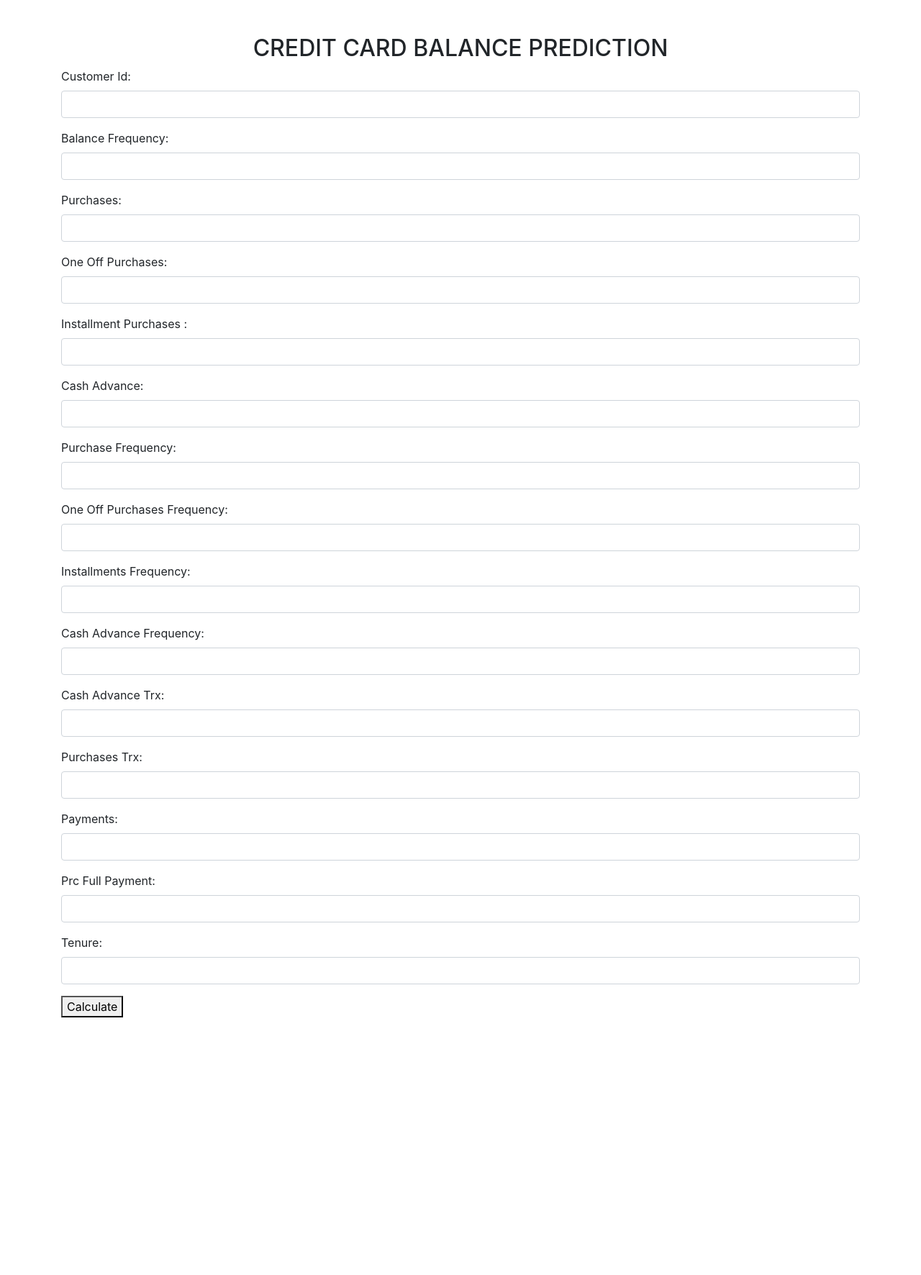
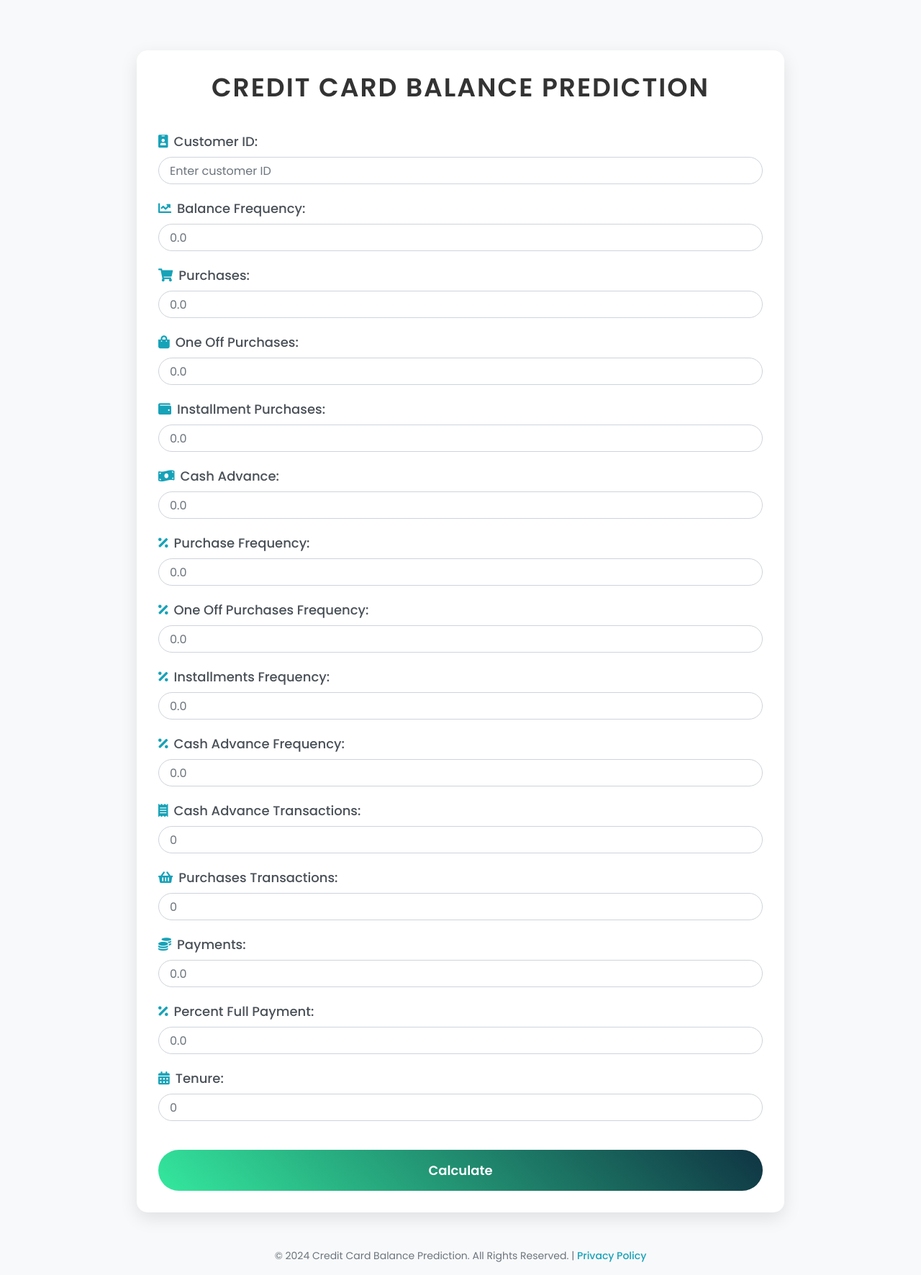
Before and after one commit to jerome-05/MLWITHFLASK, a Flask app: page / in a window 1280 px wide. Shown: the whole page at 72% size. Before the commit the page ends 1414 px from the top, so only its background shows below. Run offline with Flask 3, Linux system fonts and the light colour scheme; parts of the project's set-up code (start-up, migrations or seed data) failed here and were passed over; some libraries are stand-ins or nearby versions.

Commit message:
index.html

```diff
--- a/jk/templates/index.html
+++ b/jk/templates/index.html
@@ -1,82 +1,218 @@
 <!DOCTYPE html>
 <html lang="en">
+
 <head>
     <meta charset="UTF-8">
     <meta name="viewport" content="width=device-width, initial-scale=1.0">
     <title>Credit Balance Prediction</title>
     <link rel="stylesheet" href="https://maxcdn.bootstrapcdn.com/bootstrap/4.5.2/css/bootstrap.min.css">
+    <link href="https://fonts.googleapis.com/css2?family=Poppins:wght@400;500;600&display=swap" rel="stylesheet">
+    <link rel="stylesheet" href="https://cdnjs.cloudflare.com/ajax/libs/font-awesome/5.15.4/css/all.min.css">
+    <style>
+        body {
+            background-color: #f8f9fa;
+            font-family: 'Poppins', sans-serif;
+            color: #333;
+        }
+
+        .container {
+            background-color: #ffffff;
+            padding: 30px;
+            border-radius: 15px;
+            box-shadow: 0 8px 25px rgba(0, 0, 0, 0.1);
+            max-width: 900px;
+            margin-top: 70px;
+        }
+
+        h2 {
+            color: #333;
+            font-weight: bold;
+            text-align: center;
+            margin-bottom: 40px;
+            font-size: 36px;
+            text-transform: uppercase;
+            letter-spacing: 2px;
+        }
+
+        .form-group label {
+            font-weight: 500;
+            color: #495057;
+            font-size: 18px;
+        }
+
+        .form-group i {
+            margin-right: 8px;
+            color: #17a2b8;
+        }
+
+        .form-control {
+            background-color: rgba(255, 255, 255, 0.9);
+            color: #495057;
+            border: 1px solid #ced4da;
+            border-radius: 30px;
+            padding: 15px;
+            margin-bottom: 20px;
+            transition: background-color 0.3s ease;
+        }
+
+        .form-control:focus {
+            background-color: rgba(255, 255, 255, 1);
+            outline: none;
+            box-shadow: 0 0 5px rgba(0, 123, 255, 0.25);
+        }
+
+        button[type="submit"] {
+            background-image: linear-gradient(45deg, #34e89e, #0f3443);
+            color: white;
+            border: none;
+            padding: 15px 30px;
+            border-radius: 30px;
+            font-size: 18px;
+            font-weight: 600;
+            transition: transform 0.3s ease, background-color 0.3s ease;
+            width: 100%;
+            margin-top: 20px;
+        }
+
+        button[type="submit"]:hover {
+            transform: translateY(-5px);
+            background-image: linear-gradient(45deg, #0f3443, #34e89e);
+        }
+
+        .card {
+            margin-top: 40px;
+            padding: 20px;
+            border-radius: 15px;
+            background-color: #ffe066;
+            box-shadow: 0 6px 15px rgba(0, 0, 0, 0.1);
+        }
+
+        .card h4 {
+            color: #212529;
+            font-weight: bold;
+            text-align: center;
+        }
+
+        footer {
+            text-align: center;
+            margin-top: 50px;
+            font-size: 14px;
+            color: #6c757d;
+        }
+
+        footer a {
+            color: #17a2b8;
+            text-decoration: none;
+            font-weight: 500;
+        }
+
+        footer a:hover {
+            text-decoration: underline;
+        }
+
+        @media screen and (max-width: 768px) {
+            .container {
+                margin-top: 30px;
+                padding: 20px;
+            }
+
+            h2 {
+                font-size: 28px;
+            }
+
+            .form-control {
+                padding: 10px;
+            }
+
+            button[type="submit"] {
+                padding: 10px 20px;
+                font-size: 16px;
+            }
+        }
+    </style>
 </head>
+
 <body>
-    <div class="container mt-5">
-        <h2 class="text-center">CREDIT CARD BALANCE PREDICTION</h2>
+    <div class="container">
+        <h2>Credit Card Balance Prediction</h2>
         <form method="POST" action="/predict">
             <div class="form-group">
-                <label for="CUST_ID">Customer Id:</label>
-                <input type="number" class="form-control" name="CUST_ID" id="CUST_ID" required>
+                <label for="CUST_ID"><i class="fas fa-id-badge"></i>Customer ID:</label>
+                <input type="number" class="form-control" name="CUST_ID" id="CUST_ID" placeholder="Enter customer ID" required>
             </div>
             <div class="form-group">
-                <label for="BALANCE_FREQUENCY">Balance Frequency:</label>
-                <input type="number" class="form-control" name="BALANCE_FREQUENCY" id="BALANCE_FREQUENCY" step="0.001" required>
+                <label for="BALANCE_FREQUENCY"><i class="fas fa-chart-line"></i>Balance Frequency:</label>
+                <input type="number" class="form-control" name="BALANCE_FREQUENCY" id="BALANCE_FREQUENCY" step="0.001" placeholder="0.0" required>
             </div>
             <div class="form-group">
-                <label for="PURCHASES">Purchases:</label>
-                <input type="number" class="form-control" name="PURCHASES" id="PURCHASES" step="0.001" required>
+                <label for="PURCHASES"><i class="fas fa-shopping-cart"></i>Purchases:</label>
+                <input type="number" class="form-control" name="PURCHASES" id="PURCHASES" step="0.001" placeholder="0.0" required>
             </div>
             <div class="form-group">
-                <label for="ONEOFF_PURCHASES">One Off Purchases:</label>
-                <input type="number" class="form-control" name="ONEOFF_PURCHASES" id="ONEOFF_PURCHASES" step="0.001" required>
+                <label for="ONEOFF_PURCHASES"><i class="fas fa-shopping-bag"></i>One Off Purchases:</label>
+                <input type="number" class="form-control" name="ONEOFF_PURCHASES" id="ONEOFF_PURCHASES" step="0.001" placeholder="0.0" required>
             </div>
             <div class="form-group">
-                <label for="INSTALLMENTS_PURCHASES">Installment Purchases :</label>
-                <input type="number" class="form-control" name="INSTALLMENTS_PURCHASES" id="INSTALLMENTS_PURCHASES" step="0.001" required>
+                <label for="INSTALLMENTS_PURCHASES"><i class="fas fa-wallet"></i>Installment Purchases:</label>
+                <input type="number" class="form-control" name="INSTALLMENTS_PURCHASES" id="INSTALLMENTS_PURCHASES" step="0.001" placeholder="0.0" required>
             </div>
             <div class="form-group">
-                <label for="CASH_ADVANCE">Cash Advance:</label>
-                <input type="number" class="form-control" name="CASH_ADVANCE" id="CASH_ADVANCE" step="0.001" required>
+                <label for="CASH_ADVANCE"><i class="fas fa-money-bill-wave"></i>Cash Advance:</label>
+                <input type="number" class="form-control" name="CASH_ADVANCE" id="CASH_ADVANCE" step="0.001" placeholder="0.0" required>
             </div>
             <div class="form-group">
-                <label for="PURCHASES_FREQUENCY">Purchase Frequency:</label>
-                <input type="number" class="form-control" name="PURCHASES_FREQUENCY" id="PURCHASES_FREQUENCY" step="0.001" required>
+                <label for="PURCHASES_FREQUENCY"><i class="fas fa-percentage"></i>Purchase Frequency:</label>
+                <input type="number" class="form-control" name="PURCHASES_FREQUENCY" id="PURCHASES_FREQUENCY" step="0.001" placeholder="0.0" required>
             </div>
             <div class="form-group">
-                <label for="ONEOFF_PURCHASES_FREQUENCY">One Off Purchases Frequency:</label>
-                <input type="number" class="form-control" name="ONEOFF_PURCHASES_FREQUENCY" id="ONEOFF_PURCHASES_FREQUENCY" step="0.001" required>
+                <label for="ONEOFF_PURCHASES_FREQUENCY"><i class="fas fa-percentage"></i>One Off Purchases Frequency:</label>
+                <input type="number" class="form-control" name="ONEOFF_PURCHASES_FREQUENCY" id="ONEOFF_PURCHASES_FREQUENCY" step="0.001" placeholder="0.0" required>
             </div>
             <div class="form-group">
-                <label for="PURCHASES_INSTALLMENTS_FREQUENCY">Installments Frequency:</label>
-                <input type="number" class="form-control" name="PURCHASES_INSTALLMENTS_FREQUENCY" id="PURCHASES_INSTALLMENTS_FREQUENCY" step="0.001" required>
+                <label for="PURCHASES_INSTALLMENTS_FREQUENCY"><i class="fas fa-percentage"></i>Installments Frequency:</label>
+                <input type="number" class="form-control" name="PURCHASES_INSTALLMENTS_FREQUENCY" id="PURCHASES_INSTALLMENTS_FREQUENCY" step="0.001" placeholder="0.0" required>
             </div>
             <div class="form-group">
-                <label for="CASH_ADVANCE_FREQUENCY">Cash Advance Frequency:</label>
-                <input type="number" class="form-control" name="CASH_ADVANCE_FREQUENCY" id="CASH_ADVANCE_FREQUENCY" step="0.001" required>
+                <label for="CASH_ADVANCE_FREQUENCY"><i class="fas fa-percentage"></i>Cash Advance Frequency:</label>
+                <input type="number" class="form-control" name="CASH_ADVANCE_FREQUENCY" id="CASH_ADVANCE_FREQUENCY" step="0.001" placeholder="0.0" required>
             </div>
             <div class="form-group">
-                <label for="CASH_ADVANCE_TRX">Cash Advance Trx:</label>
-                <input type="number" class="form-control" name="CASH_ADVANCE_TRX" id="CASH_ADVANCE_TRX" required>
+                <label for="CASH_ADVANCE_TRX"><i class="fas fa-receipt"></i>Cash Advance Transactions:</label>
+                <input type="number" class="form-control" name="CASH_ADVANCE_TRX" id="CASH_ADVANCE_TRX" placeholder="0" required>
             </div>
             <div class="form-group">
-                <label for="PURCHASES_TRX">Purchases Trx:</label>
-                <input type="number" class="form-control" name="PURCHASES_TRX" id="PURCHASES_TRX" required>
+                <label for="PURCHASES_TRX"><i class="fas fa-shopping-basket"></i>Purchases Transactions:</label>
+                <input type="number" class="form-control" name="PURCHASES_TRX" id="PURCHASES_TRX" placeholder="0" required>
             </div>
             <div class="form-group">
-                <label for="PAYMENTS">Payments:</label>
-                <input type="number" class="form-control" name="PAYMENTS" id="PAYMENTS" step="0.001" required>
+                <label for="PAYMENTS"><i class="fas fa-coins"></i>Payments:</label>
+                <input type="number" class="form-control" name="PAYMENTS" id="PAYMENTS" step="0.001" placeholder="0.0" required>
             </div>
             <div class="form-group">
-                <label for="PRC_FULL_PAYMENT">Prc Full Payment:</label>
-                <input type="number" class="form-control" name="PRC_FULL_PAYMENT" id="PRC_FULL_PAYMENT" step="0.001" required>
+                <label for="PRC_FULL_PAYMENT"><i class="fas fa-percentage"></i>Percent Full Payment:</label>
+                <input type="number" class="form-control" name="PRC_FULL_PAYMENT" id="PRC_FULL_PAYMENT" step="0.001" placeholder="0.0" required>
             </div>
             <div class="form-group">
-                <label for="TENURE">Tenure:</label>
-                <input type="number" class="form-control" name="TENURE" id="TENURE" required>
+                <label for="TENURE"><i class="fas fa-calendar-alt"></i>Tenure:</label>
+                <input type="number" class="form-control" name="TENURE" id="TENURE" placeholder="0" required>
             </div>
             <button type="submit">Calculate</button>
         </form>
+
         {% if prediction_text %}
-            <div class="mt-3">
-                <h4 class="text-success">{{ prediction_text }}</h4>
+        <div class="card">
+            <h4>{{ prediction_text }}</h4>
         </div>
         {% endif %}
     </div>
+
+    <footer>
+        <p>&copy; 2024 Credit Card Balance Prediction. All Rights Reserved. | <a href="#">Privacy Policy</a></p>
+    </footer>
+
+    <script src="https://code.jquery.com/jquery-3.5.1.slim.min.js"></script>
+    <script src="https://cdn.jsdelivr.net/npm/@popperjs/core@2.9.2/dist/umd/popper.min.js"></script>
+    <script src="https://stackpath.bootstrapcdn.com/bootstrap/4.5.2/js/bootstrap.min.js"></script>
 </body>
+
 </html>
```
Lines whose indentation alone changed are shown as unchanged.
